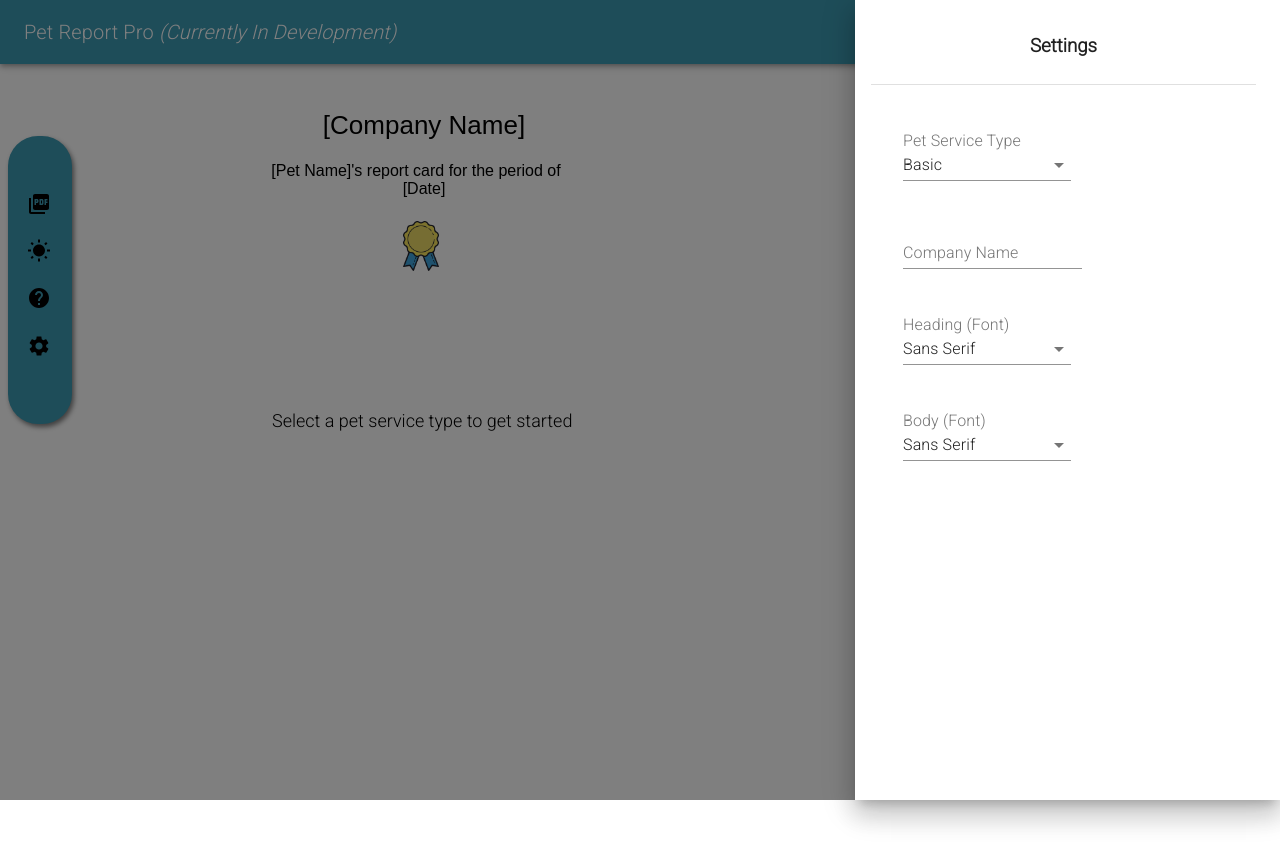
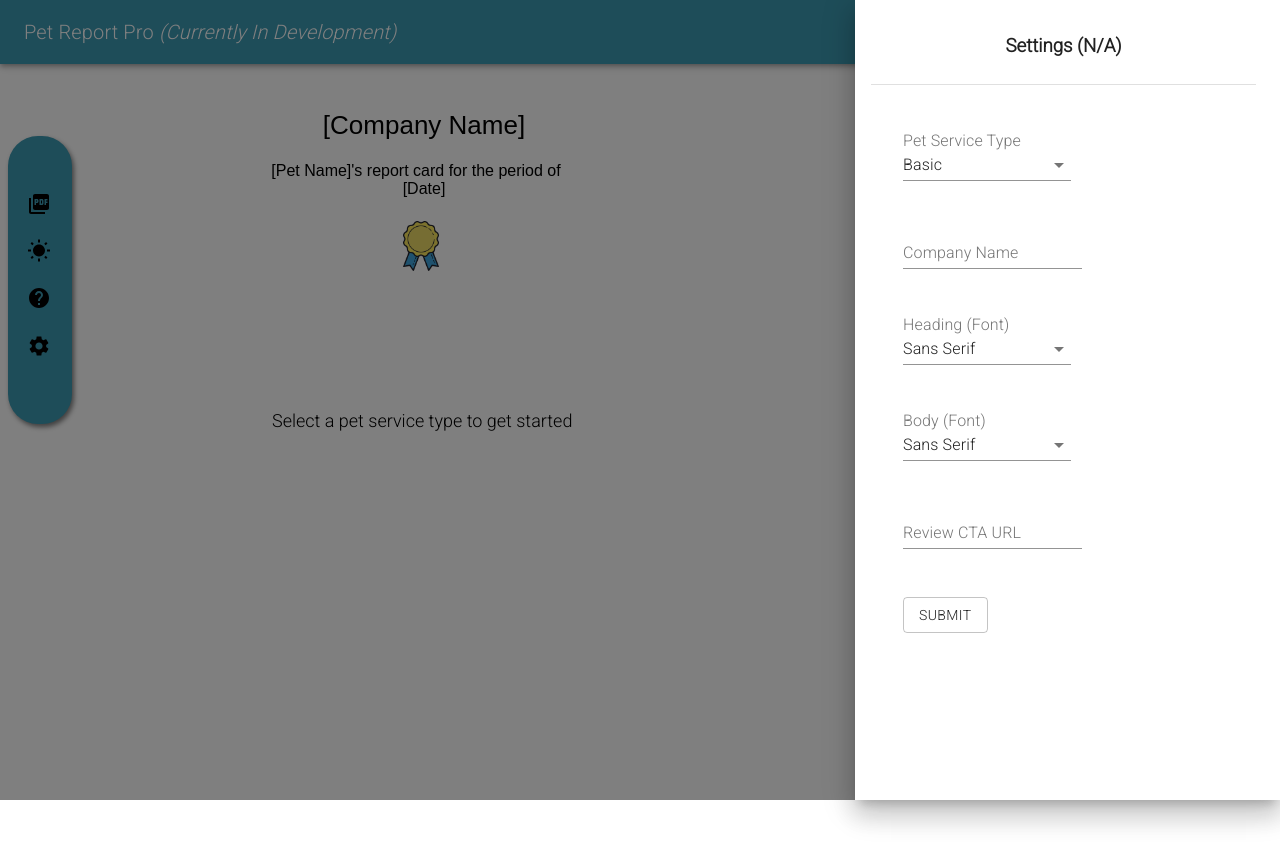
Before and after one commit to Matt2844/pet-report-app, a React (Create React App) app in the folder pet-report/: page / in a window 1280 px wide. Both pictures are taken after a click on the button 39 px from the left and 345 px from the top of the page. Shown: the top 866 px of the page. Built offline with nearby package versions, Linux system fonts and the light colour scheme; a web font is replaced by a local one.

Commit message:
adjusted settings menu

```diff
--- a/pet-report/src/App.css
+++ b/pet-report/src/App.css
@@ -250,6 +250,7 @@ li {
 
 li h4 {
   font-weight: 1000;
+  color: rgb(44, 154, 184);
 }
 
 .faq-heading,
@@ -258,7 +259,9 @@ li h4 {
   text-align: center;
 }
 
-.company-name-settings {
+.company-name-settings,
+.company-review-url,
+Button .submit-button {
   margin-top: 2.5rem;
   margin-left: 2rem;
 }
--- a/pet-report/src/components/QuestionsModal.js
+++ b/pet-report/src/components/QuestionsModal.js
@@ -64,6 +64,14 @@ export default function QuestionsModal () {
           will already be filled out with your selected settings.
           </p>
         </li>
+        <li>
+          <h4>4. What does the 'Review CTA' button mean and do?</h4>
+          <p>CTA stands for call to action. The 'Review CTA' button lets you decide if you want to prompt customers to leave a review somewhere.<br /><br />
+          It is recommended that you direct your customers to leave a Google review. The more (good quality) reviews you have on Google, the higher your SEO rankings will be.
+            The higher the SEO ranking, the easier it is for customers to view and choose your business over competitors.<br /><br />
+            If none of that made any sense. Google 'Google My Business' and set up an account for your business.
+          </p>
+        </li>
 
       </ul>
     </div >
--- a/pet-report/src/components/SettingsModal.js
+++ b/pet-report/src/components/SettingsModal.js
@@ -8,6 +8,7 @@ import TextField from '@material-ui/core/TextField';
 import InputLabel from '@material-ui/core/InputLabel';
 import MenuItem from '@material-ui/core/MenuItem';
 import Select from '@material-ui/core/Select';
+import Button from '@material-ui/core/Button';
 
 const useStyles = makeStyles({
   list: {
@@ -18,6 +19,10 @@ const useStyles = makeStyles({
   fullList: {
     width: 'auto',
   },
+  submit: {
+    marginTop: '3rem',
+    marginLeft: '2rem',
+  }
 });
 
 export default function QuestionsModal () {
@@ -57,7 +62,7 @@ export default function QuestionsModal () {
       role="presentation"
 
     >
-      <h3 className="settings-heading">Settings</h3>
+      <h3 className="settings-heading">Settings (N/A)</h3>
       <Divider />
       <form className="save-settings">
         <div className="theme-settings">
@@ -107,6 +112,12 @@ export default function QuestionsModal () {
             <MenuItem value={'Didot'}>Didot</MenuItem>
           </Select>
         </div>
+        <div className="company-review-url">
+          <TextField label="Review CTA URL" />
+        </div>
+
+        <Button className={classes.submit} type="submit" variant="outlined">Submit</Button>
+
 
       </form>
     </div >
```
Also changed, not shown: 1 other file (tests, documents, lock files or other folders).
